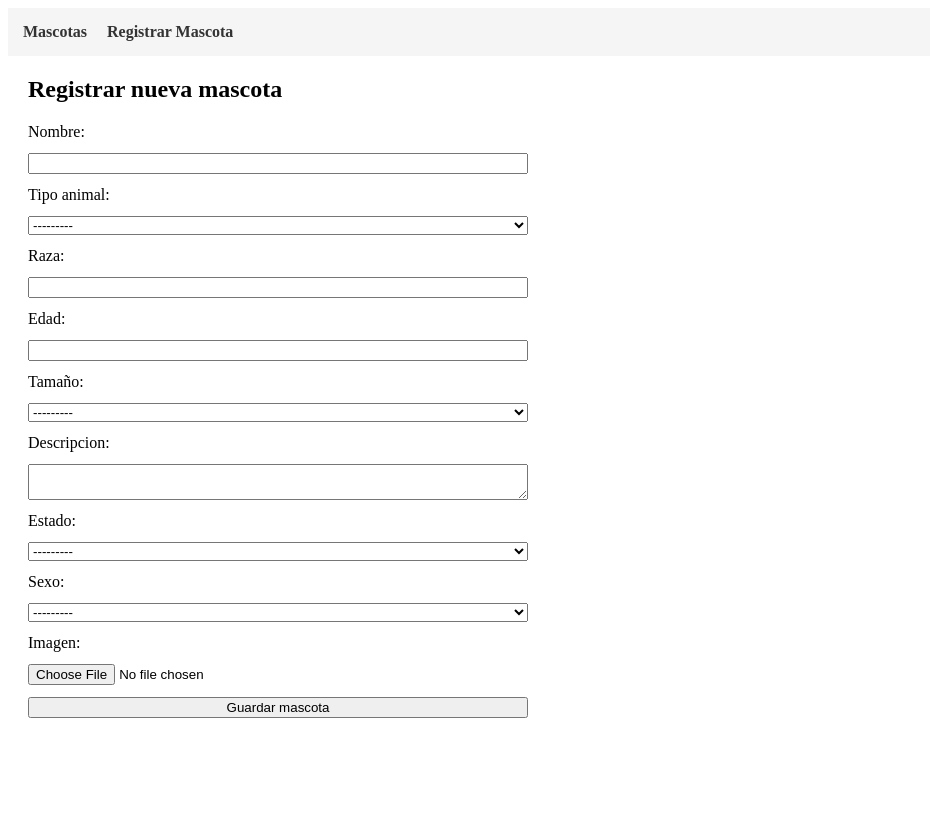
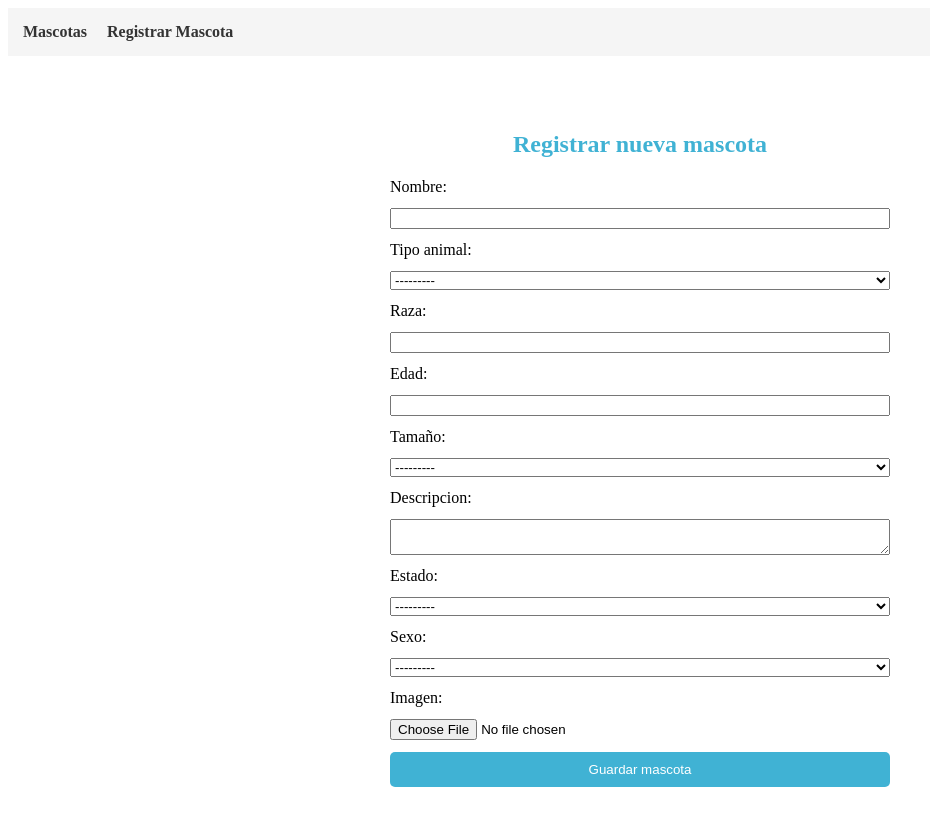
Before and after one commit to naniidifee/mascotas-react, a React (Vite) app: page /mascotas/nueva in a window 1280 px wide. Shown: the whole page, without its empty margins (0-930 px from the left). Built offline with nearby package versions, Linux system fonts and the light colour scheme.

Commit message:
ajustes esteticos

```diff
--- a/src/components/mascotas/CrearMascota.jsx
+++ b/src/components/mascotas/CrearMascota.jsx
@@ -91,9 +91,12 @@ function CrearMascota() {
 };
 
     return (
-        <div>
-            <h2>Registrar nueva mascota</h2>
-            <form onSubmit={guardarMascota} style={{ display: 'flex', flexDirection: 'column', gap: '12px', maxWidth: '500px'}}>
+        <div style={{ display: 'flex', justifyContent: 'center', marginTop: '30px'}}>
+            <div style={{ width: '500px', padding: '25px', borderRadius: '10px', backgroundColor: '#fff' }}>
+
+                <h2 style={{ textAlign: 'center', color: '#40b2d4'}}>Registrar nueva mascota</h2>
+
+                <form onSubmit={guardarMascota} style={{display: 'flex', flexDirection: 'column', gap: '12px', maxWidth: '500px'}}>
                     <label>Nombre:</label>
                     <input type="text" name="nombre" value={mascota.nombre} onChange={manejarCambio}/>
 
@@ -146,8 +149,11 @@ function CrearMascota() {
                     <label>Imagen:</label>
                     <input type="file" onChange={manejarImagen}/>
 
-                <button type="submit">Guardar mascota</button>
+                    <button type="submit" style={{ backgroundColor: '#40b2d4', color: 'white', border: 'none', padding: '10px', borderRadius: '5px', cursor: 'pointer'}}>
+                        Guardar mascota
+                    </button>
                 </form>
+            </div>
         </div>
     );
 }
--- a/src/components/mascotas/EditarMascota.jsx
+++ b/src/components/mascotas/EditarMascota.jsx
@@ -99,8 +99,9 @@ function EditarMascota() {
         }
     };
     return (
-        <div>
-            <h2>Editar Mascota</h2>
+        <div style={{ display: 'flex', justifyContent: 'center', marginTop: '30px'}}>
+            <div style={{ width: '500px', backgroundColor: '#fff', padding: '25px', borderRadius: '10px'}}>
+                <h2 style={{ textAlign: 'center', color: '#dfa21e'}}>Editar Mascota</h2>
             <form onSubmit={actualizarMascota} style={{ display: 'flex', flexDirection: 'column', gap: '12px', maxWidth: '500px'}}>
                 <label>Nombre:</label>
                 <input type="text" name="nombre" value={mascota.nombre} onChange={manejarCambio}/>
@@ -153,11 +154,11 @@ function EditarMascota() {
                 <label>Imagen:</label>
                 <input type="file" onChange={manejarImagen}/>
 
-                <button type="submit">
+                <button type="submit" style={{ backgroundColor: '#dfa21e', color: 'white', border: 'none', padding: '10px', borderRadius: '5px', cursor: 'pointer'}}>
                     Guardar cambios
                 </button>
             </form>
-
+            </div>
         </div>
     );
 }
--- a/src/components/mascotas/MascotasList.jsx
+++ b/src/components/mascotas/MascotasList.jsx
@@ -86,7 +86,7 @@ function MascotasList() {
                             Editar
                         </Link>
 
-                        <button onClick={() => eliminarMascota(mascota.id)} style={{marginTop: '10px', marginLeft: '10px'}}>
+                        <button onClick={() => eliminarMascota(mascota.id)} style={{ backgroundColor: '#eeafa7', color: 'black', border: 'none', padding: '8px', borderRadius: '5px', cursor: 'pointer', marginLeft: '10px'}}>
                             Eliminar
                         </button>
                     </div>
```
Lines whose indentation alone changed are shown as unchanged.
